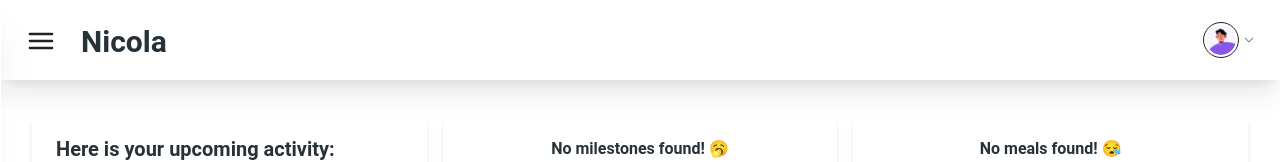
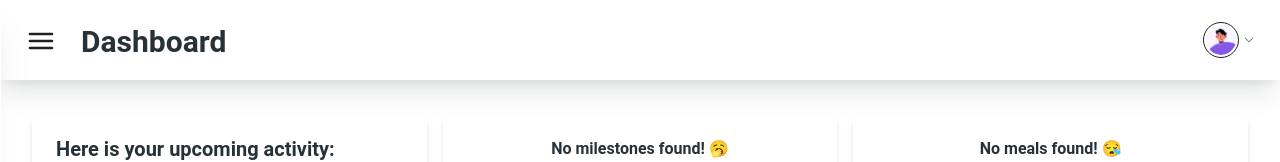
Before and after one commit to lisaspencer1997/FitnessFusionPlan, a React (Vite) app: page / in a window 1280 px wide. Shown: the top 162 px of the page. Built offline with nearby package versions, Linux system fonts and the light colour scheme.

Commit message:
Changing header title

```diff
--- a/src/components/Form.jsx
+++ b/src/components/Form.jsx
@@ -361,7 +361,7 @@ const Form = () => {
   return (
     //Form component
     <form className="w-full flex flex-col justify-between h-[calc(100%)]" onSubmit={handleSubmit}>
-
+      <div>
       {/* Displaying related content based on the stepper position */}
         {StepContent[activeStep]}
         <Alert
@@ -372,6 +372,7 @@ const Form = () => {
           className={`rounded-none border-l-4 font-medium ${success ? 'border-s-5 bg-teal-800 border-teal-900	rounded-md my-4 text-white' : 'border-s-5 bg-red-500 border-red-900	rounded-md my-4 text-white'}`}>
           {alertMessage}
         </Alert>
+      </div>
 
       <div>
         {/* Stepper component */}
--- a/src/components/Header.jsx
+++ b/src/components/Header.jsx
@@ -17,7 +17,7 @@ const Header = () => {
         <Typography
           variant="h3"
           className="ms-4 me-auto py-1"
-        > Nicola
+        > Dashboard
         </Typography>
         <ProfileAvatar />
       </div>
```
Lines whose indentation alone changed are shown as unchanged.
